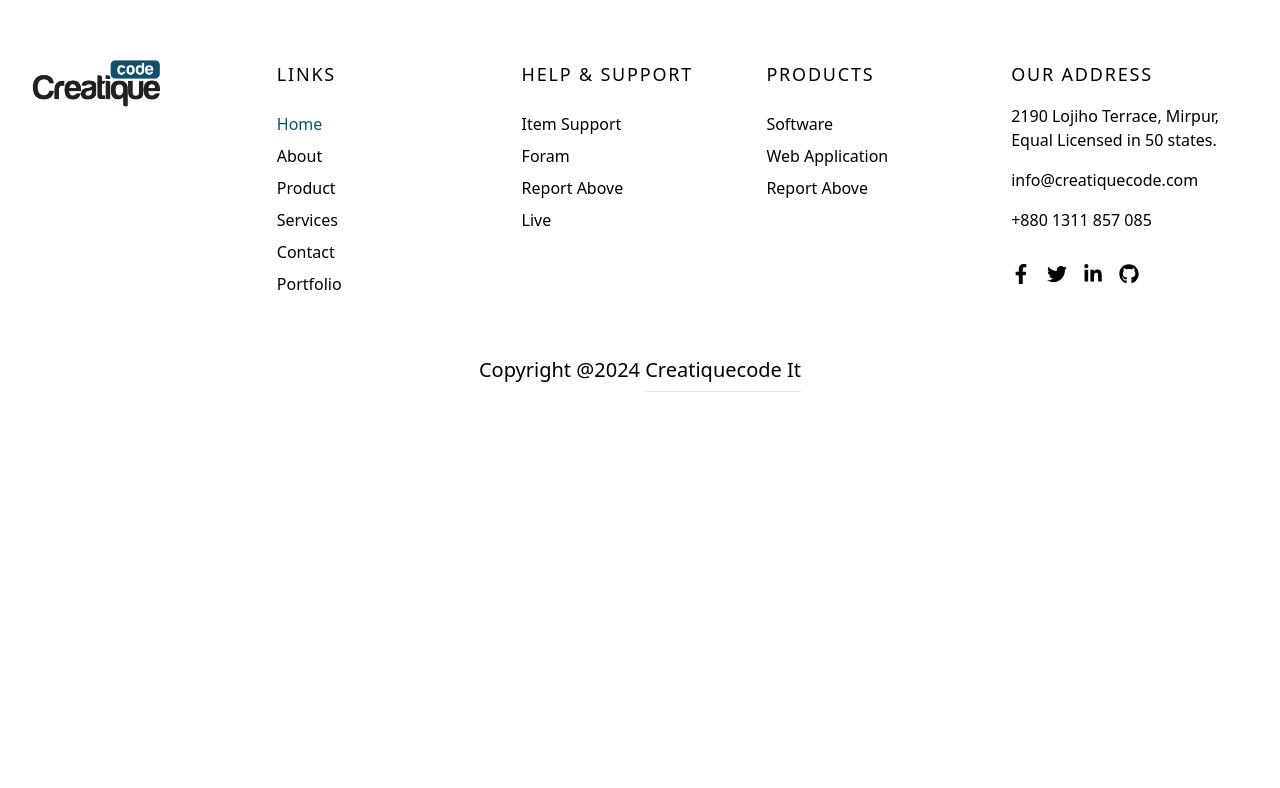
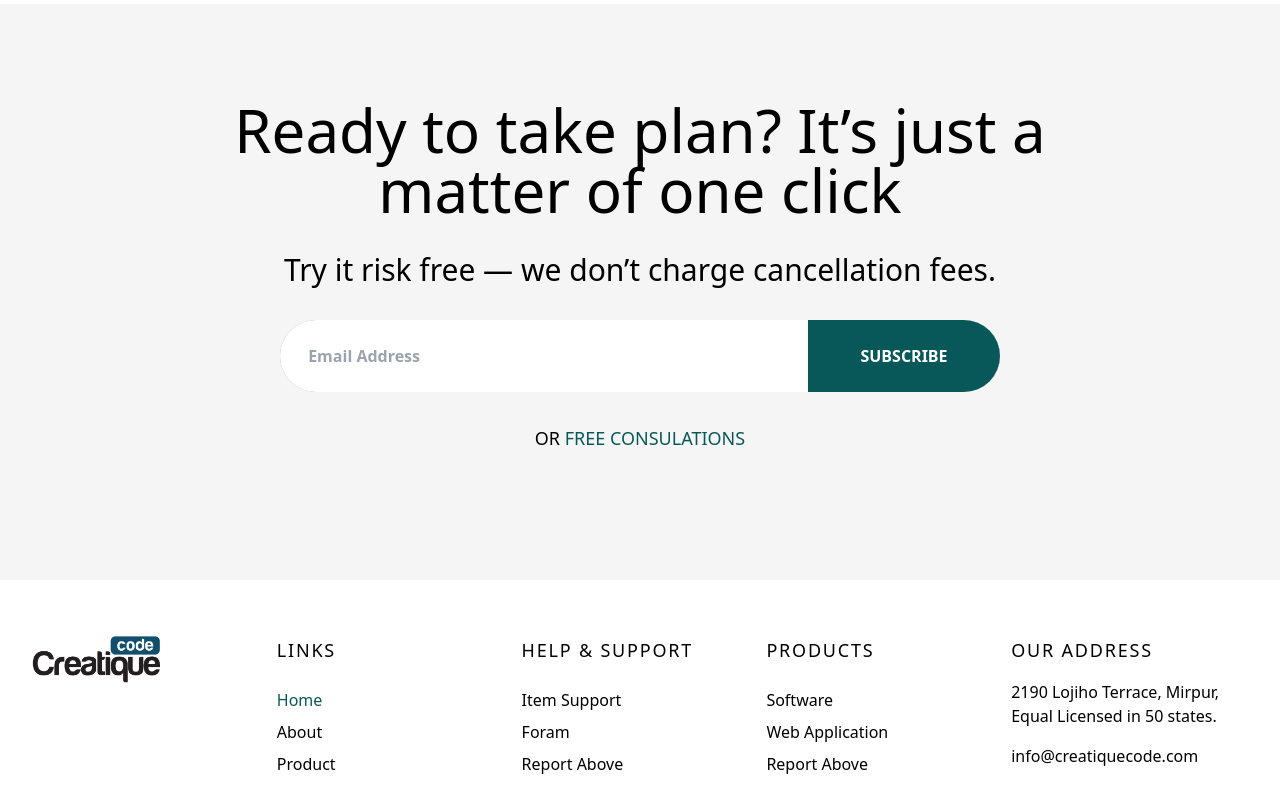
Before and after one commit to ahsanTonmoy/creatiqueCode, a Next.js app: page / in a window 1280 px wide. Shown: the part 4435-5223 px from the top of the page. Before the commit the page ends 4835 px from the top, so only its background shows below. Built offline with nearby package versions, Linux system fonts and the light colour scheme.

Commit message:
add news section

```diff
--- a/src/app/page.js
+++ b/src/app/page.js
@@ -1,6 +1,7 @@
 import Articals from '@/components/pages/home/articals/Articals';
 import Bannar from '@/components/pages/home/bannar/Bannar';
 import Consuletion from '@/components/pages/home/consuletion/Consuletion';
+import News from '@/components/pages/home/news/News';
 import Services from '@/components/pages/home/services/Services';
 import Testimonal from '@/components/pages/home/testimonal/Testimonal';
 import React from 'react';
@@ -28,6 +29,10 @@ const page = () => {
       <div className=' container'>
         <Articals/>
       </div>
+      {/* s */}
+      <div className='secendary-bg container'>
+        <News/>
+      </div>
     </div>
   );
 };
--- /dev/null
+++ b/src/components/pages/home/news/News.js
@@ -0,0 +1,38 @@
+import Link from 'next/link';
+import React from 'react';
+
+const News = () => {
+    return (
+        <div>
+            <div className='py-4 md:py20'>
+                <div className='inner-content'>
+                    <div className=' p-1 md:p-20 grid gap-8'>
+                        <div className=' lg:text-6xl md:text-5xl text-4xl font-light text-center leading-snug'>
+                            Ready to take plan? It’s just a matter of one click
+                        </div>
+
+                        <div className='text-center lg:text-3xl text-lg px-8'>
+                            Try it risk free — we don’t charge cancellation fees.
+                        </div>
+
+                        <div className=''>
+                            <div className=' rounded-full lg:w-3/4 mx-auto bg-slate-400 font-semibold cursor-pointer'>
+                                <form action='#' className=' relative capitalize'>
+                                    <input className='md:p-6 p-4 px-6 w-full bg-[#fff] rounded-full capitalize' type='search' name='searchFild' placeholder=' email address'></input>
+                                    <input className='md:p-6 p-4 px-6 lg:w-48 md:w-24 fillBtn text-white absolute right-0 rounded-e-full uppercase font-semibold z-0 cursor-pointer' type='submit' name='searchFild' value={'Subscribe'}></input>
+                                </form>
+                            </div>
+
+                            <div className='p-4 my-4 text-center uppercase font-medium text-lg'>
+                                or <Link className='text-[#095859]' href={'/'}> free consulations</Link>
+                            </div>
+                        </div>
+
+                    </div>
+                </div>
+            </div>
+        </div>
+    );
+};
+
+export default News;
```
